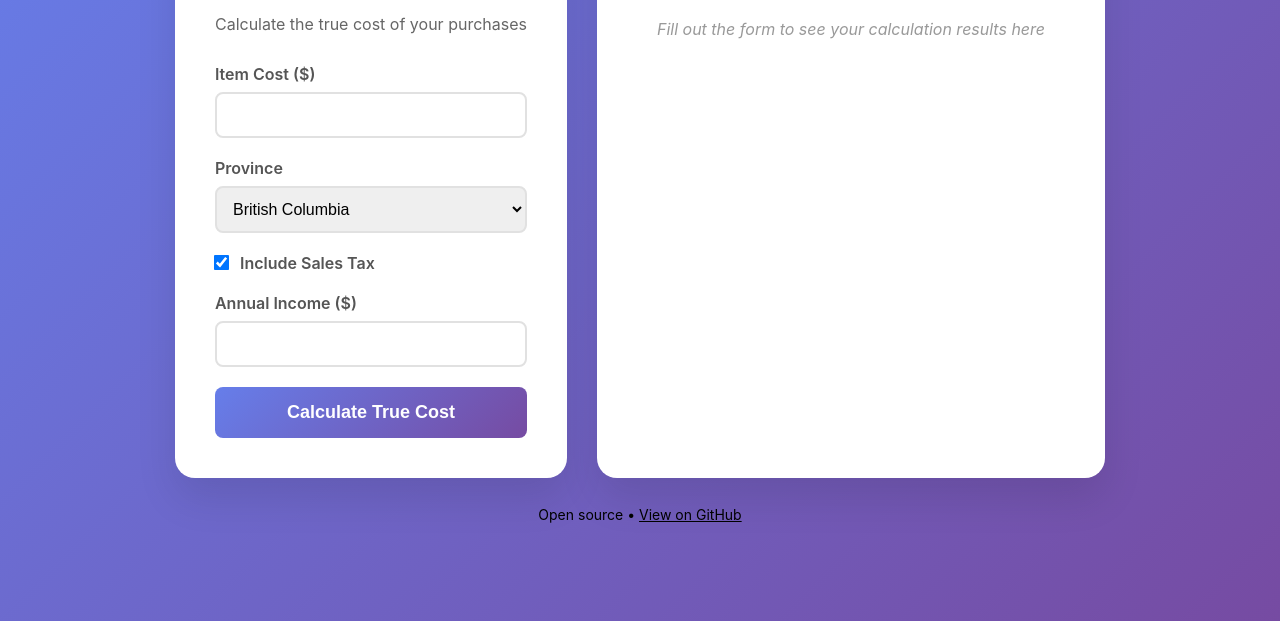
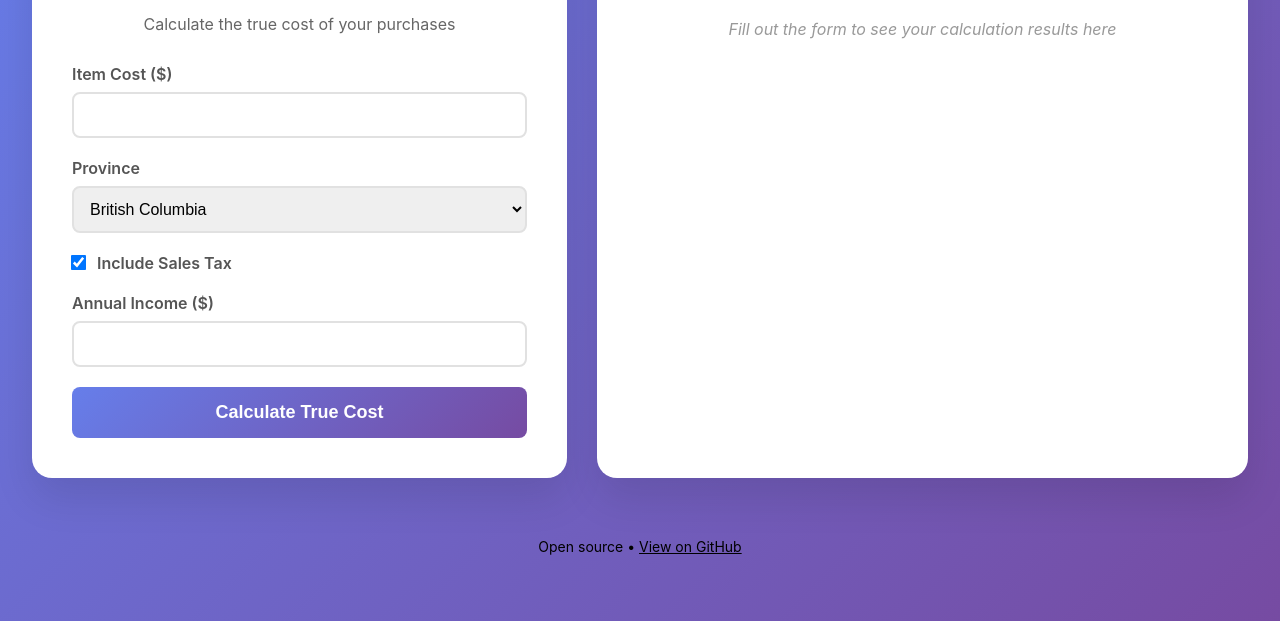
Before and after one commit to nicwaller/sumcost.ca, a plain HTML site: page index.html in a window 1280 px wide. Shown: the part 179-800 px from the top of the page. Drawn offline with Linux system fonts and the light colour scheme.

Commit message:
flex grow

```diff
--- a/index.html
+++ b/index.html
@@ -87,6 +87,10 @@
             justify-content: center;
             gap: 30px;
             width: 100%;
+            padding: 2em;
+            section {
+                flex-grow: 1;
+            }
         }
 
         /*@media (orientation: landscape) and (min-width: 800px) {*/
```
